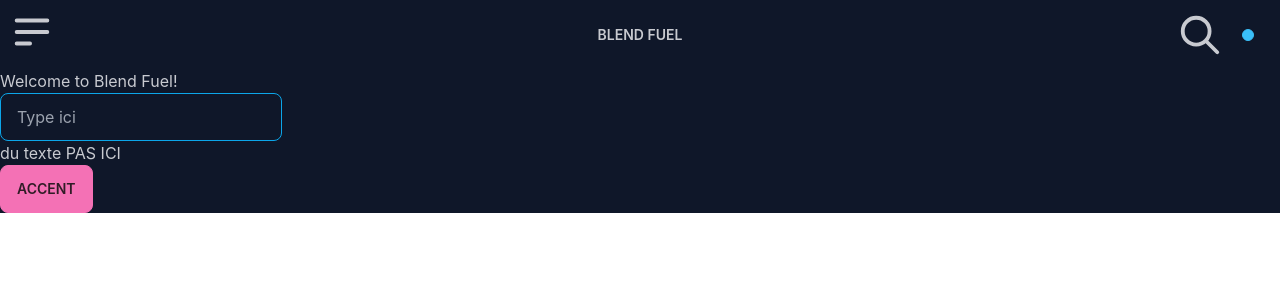
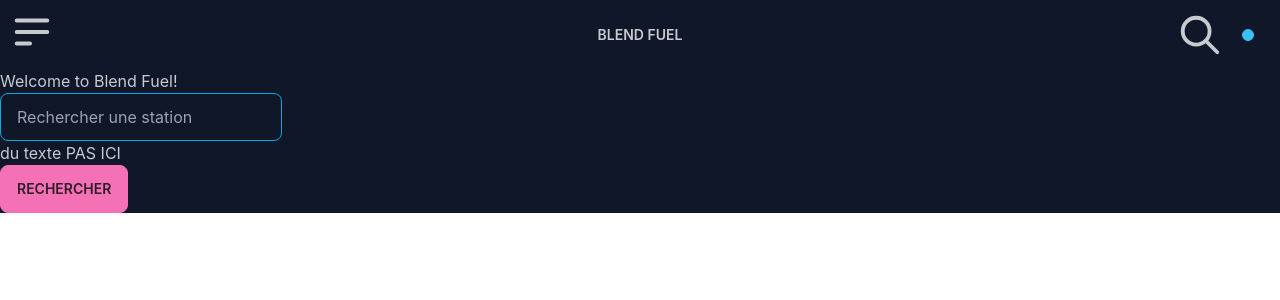
Before and after one commit to Roger-nguyen1/blend-fuel, a Next.js app: page / in a window 1280 px wide. Shown: the top 300 px of the page. Built offline with nearby package versions, Linux system fonts and the light colour scheme.

Commit message:
Home modified

```diff
--- a/components/Home.js
+++ b/components/Home.js
@@ -1,7 +1,20 @@
 import styles from "../styles/Home.module.css";
+import { useState } from "react";
+import { searchCity } from "../modules/searchCity";
+import { searchCoordinates } from "../modules/searchCoordinates";
 import NavBar from "../components/NavBar";
 
 function Home() {
+  const [inputSearch, setInputSearch] = useState("");
+
+  const handleKeyPress = (e) => {
+    if (e.key === "Enter") {
+      // La touche "Entrée" a été pressée, vous pouvez exécuter votre fonction ici.
+      // Par exemple, vous pouvez appeler une fonction de recherche ou effectuer une action souhaitée.
+      console.log("Touche Entrée pressée");
+    }
+  };
+
   return (
     <div data-theme="night">
       <NavBar />
@@ -10,12 +23,16 @@
         <div>
           <input
             type="text"
-            placeholder="Type ici"
+            placeholder="Rechercher une station"
             className="input input-bordered input-info w-full max-w-xs"
+            id="inputSearch"
+            onChange={(e) => setInputSearch(e.target.value)}
+            value={inputSearch}
+            onKeyDown={handleKeyPress}
           />
 
           <p>du texte PAS ICI</p>
-          <button className="btn btn-accent">Accent</button>
+          <button className="btn btn-accent">Rechercher</button>
         </div>
       </main>
     </div>
```
